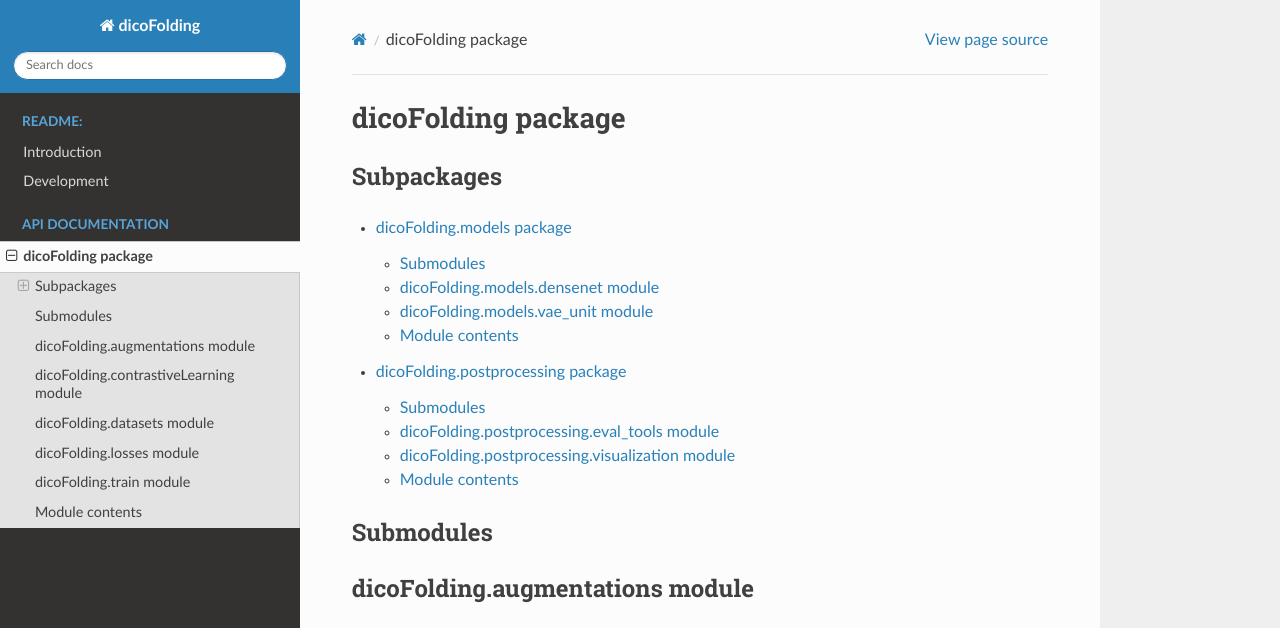
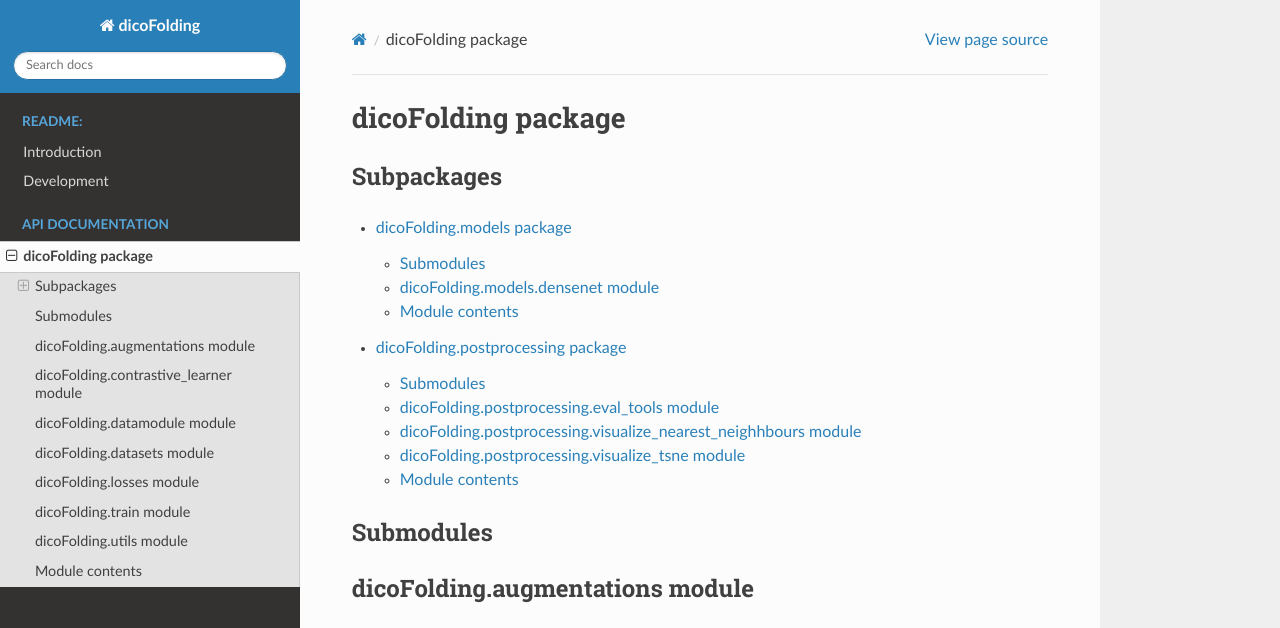
Before and after one commit to JoelChavas/dicoFolding, a Sphinx documentation site: the page built from docs/source/dicoFolding.rst, in a window 1280 px wide and 1400 px high. Shown: the top 628 px of the window. Built offline with Sphinx 7.4.7 and the Read the Docs theme 2.0.0, drawn with Linux system fonts in a browser that asks for light colours; some of the changed text lies outside the part shown; grey boxes are pictures that could not be loaded.

```diff
--- a/docs/source/conf.py
+++ b/docs/source/conf.py
@@ -13,6 +13,7 @@
 import os
 import sys
 sys.path.insert(0, os.path.abspath('../..'))
+sys.path.insert(0, os.path.abspath('../../venv/lib/python3.6/site-packages'))
 print("sys.path = \n", sys.path)
 
 # -- Project information -----------------------------------------------------
--- a/docs/source/dicoFolding.postprocessing.rst
+++ b/docs/source/dicoFolding.postprocessing.rst
@@ -1,30 +1,37 @@
-dicoFolding\.postprocessing package
-===================================
+dicoFolding.postprocessing package
+==================================
 
 Submodules
 ----------
 
-dicoFolding\.postprocessing\.eval\_tools module
------------------------------------------------
+dicoFolding.postprocessing.eval\_tools module
+---------------------------------------------
 
 .. automodule:: dicoFolding.postprocessing.eval_tools
-    :members:
-    :undoc-members:
-    :show-inheritance:
+   :members:
+   :undoc-members:
+   :show-inheritance:
 
-dicoFolding\.postprocessing\.visualization module
+dicoFolding.postprocessing.visualize\_nearest\_neighhbours module
+-----------------------------------------------------------------
+
+.. automodule:: dicoFolding.postprocessing.visualize_nearest_neighhbours
+   :members:
+   :undoc-members:
+   :show-inheritance:
+
+dicoFolding.postprocessing.visualize\_tsne module
 -------------------------------------------------
 
-.. automodule:: dicoFolding.postprocessing.visualization
-    :members:
-    :undoc-members:
-    :show-inheritance:
-
+.. automodule:: dicoFolding.postprocessing.visualize_tsne
+   :members:
+   :undoc-members:
+   :show-inheritance:
 
 Module contents
 ---------------
 
 .. automodule:: dicoFolding.postprocessing
-    :members:
-    :undoc-members:
-    :show-inheritance:
+   :members:
+   :undoc-members:
+   :show-inheritance:
--- a/docs/source/dicoFolding.rst
+++ b/docs/source/dicoFolding.rst
@@ -5,58 +5,74 @@ Subpackages
 -----------
 
 .. toctree::
+   :maxdepth: 4
 
-    dicoFolding.models
-    dicoFolding.postprocessing
+   dicoFolding.models
+   dicoFolding.postprocessing
 
 Submodules
 ----------
 
-dicoFolding\.augmentations module
----------------------------------
+dicoFolding.augmentations module
+--------------------------------
 
 .. automodule:: dicoFolding.augmentations
-    :members:
-    :undoc-members:
-    :show-inheritance:
+   :members:
+   :undoc-members:
+   :show-inheritance:
 
-dicoFolding\.contrastiveLearning module
+dicoFolding.contrastive\_learner module
 ---------------------------------------
 
-.. automodule:: dicoFolding.contrastiveLearning
-    :members:
-    :undoc-members:
-    :show-inheritance:
+.. automodule:: dicoFolding.contrastive_learner
+   :members:
+   :undoc-members:
+   :show-inheritance:
 
-dicoFolding\.datasets module
-----------------------------
+dicoFolding.datamodule module
+-----------------------------
+
+.. automodule:: dicoFolding.datamodule
+   :members:
+   :undoc-members:
+   :show-inheritance:
+
+dicoFolding.datasets module
+---------------------------
 
 .. automodule:: dicoFolding.datasets
-    :members:
-    :undoc-members:
-    :show-inheritance:
+   :members:
+   :undoc-members:
+   :show-inheritance:
 
-dicoFolding\.losses module
---------------------------
+dicoFolding.losses module
+-------------------------
 
 .. automodule:: dicoFolding.losses
-    :members:
-    :undoc-members:
-    :show-inheritance:
+   :members:
+   :undoc-members:
+   :show-inheritance:
 
-dicoFolding\.train module
--------------------------
+dicoFolding.train module
+------------------------
 
 .. automodule:: dicoFolding.train
-    :members:
-    :undoc-members:
-    :show-inheritance:
+   :members:
+   :undoc-members:
+   :show-inheritance:
 
+dicoFolding.utils module
+------------------------
+
+.. automodule:: dicoFolding.utils
+   :members:
+   :undoc-members:
+   :show-inheritance:
 
 Module contents
 ---------------
 
 .. automodule:: dicoFolding
-    :members:
-    :undoc-members:
-    :show-inheritance:
+   :members:
+   :undoc-members:
+   :show-inheritance:
```
Also changed, not shown: docs/source/dicoFolding.models.rst (+10 -19 lines), 2 other files.
